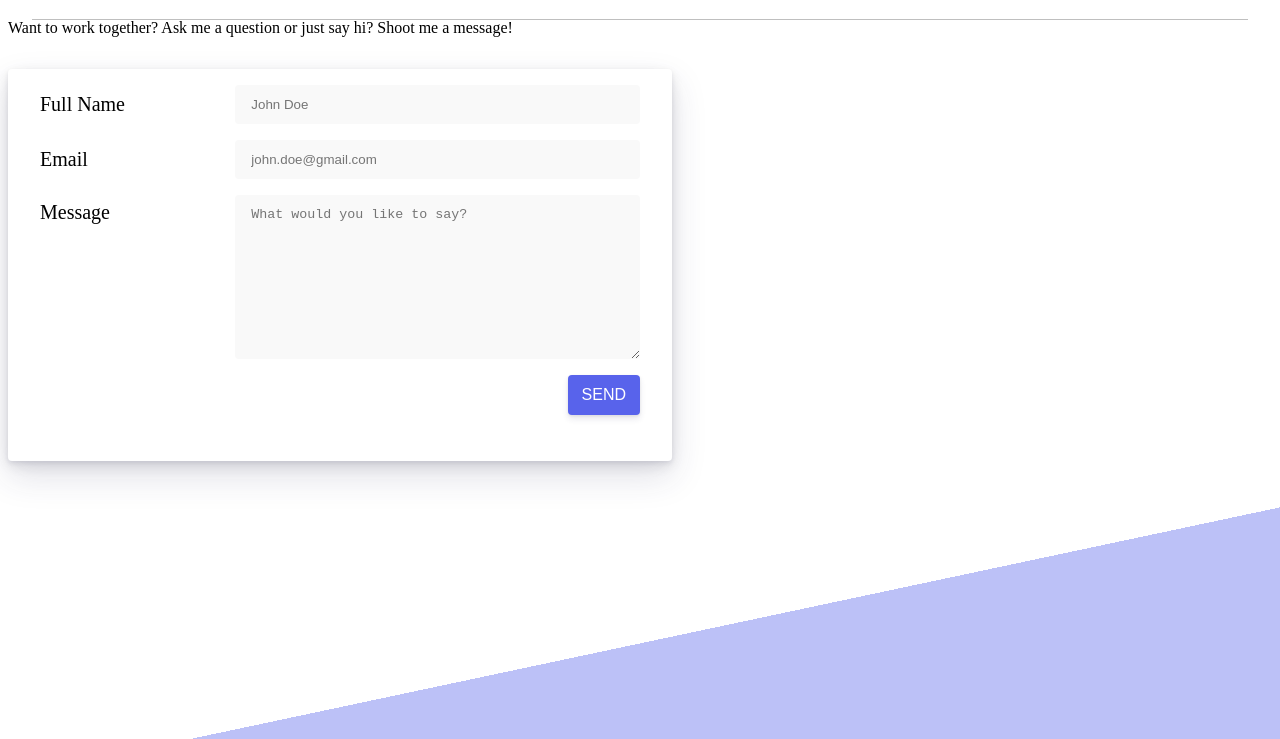
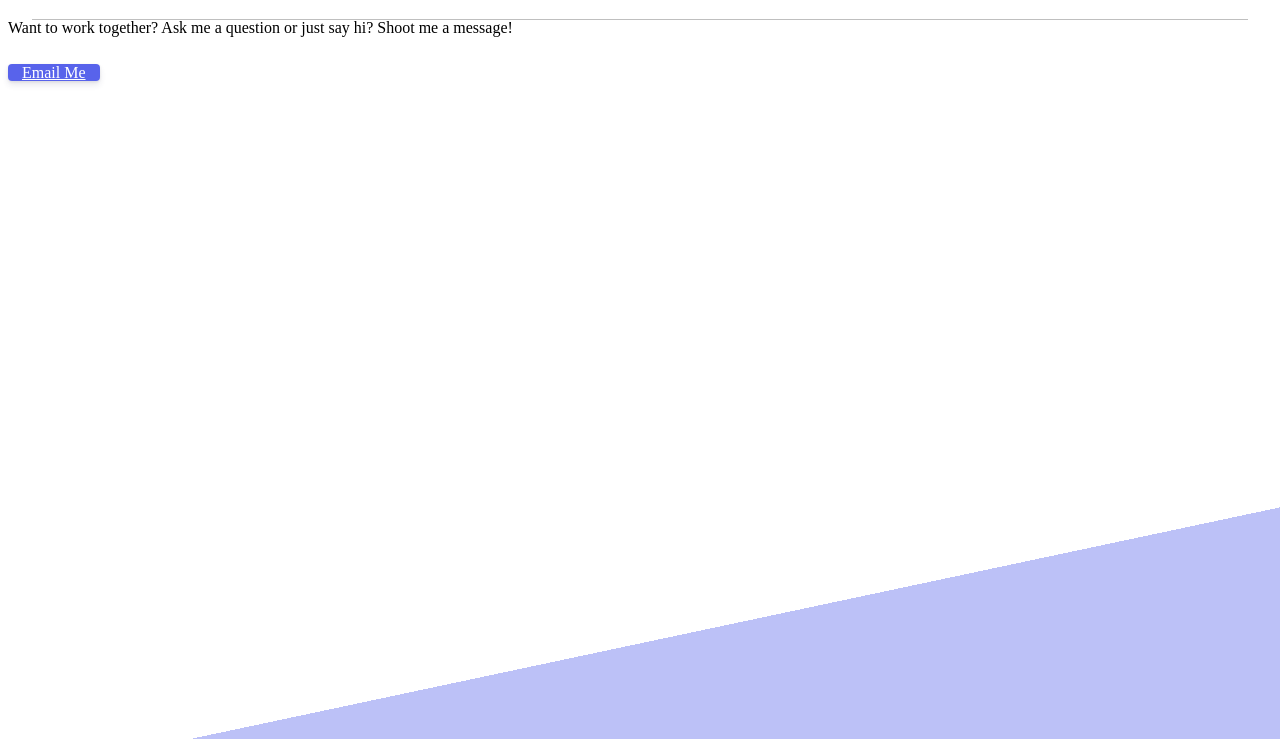
Before and after one commit to travispamaral/travisamaral.com, a Gatsby site: page /contact in a window 1280 px wide. Shown: the part 61-800 px from the top of the page. Built offline with nearby package versions, Linux system fonts and the light colour scheme; Gatsby itself is replaced by a stand-in of ours.

Commit message:
feat(contact): remove form and add mailto

```diff
--- a/src/pages/contact.js
+++ b/src/pages/contact.js
@@ -6,6 +6,21 @@ import Header from '../components/Header/Header'
 import RightSlice from '../components/Slice/RightSlice'
 import Form from '../components/ContactForm/Form'
 
+const ButtonStyles = {
+  height: '40px',
+  lineHeight: '40px',
+  padding: '0 14px',
+  outline: 'none',
+  fontSize: 'inherit',
+  border: 'none',
+  borderRadius: '4px',
+  boxShadow: '0 4px 6px rgba(50, 50, 93, .11), 0 1px 3px rgba(0, 0, 0, .08)',
+  backgroundColor: '#5863EB',
+  color: '#fff',
+  cursor: 'pointer',
+  transition: 'all .15s ease',
+}
+
 export default ({ data }) => {
   return (
     <div className="contact-page">
@@ -13,9 +28,7 @@ export default ({ data }) => {
       <div className="content">
         <h1>Contact</h1>
         <p>Want to work together? Ask me a question or just say hi? Shoot me a message!</p>
-        <div className="form-wrapper">
-          <Form />
-        </div>
+        <a style={ButtonStyles} href="mailto:travispamaral@gmail.com">Email Me</a>
       </div>
       <RightSlice />
     </div>
```
